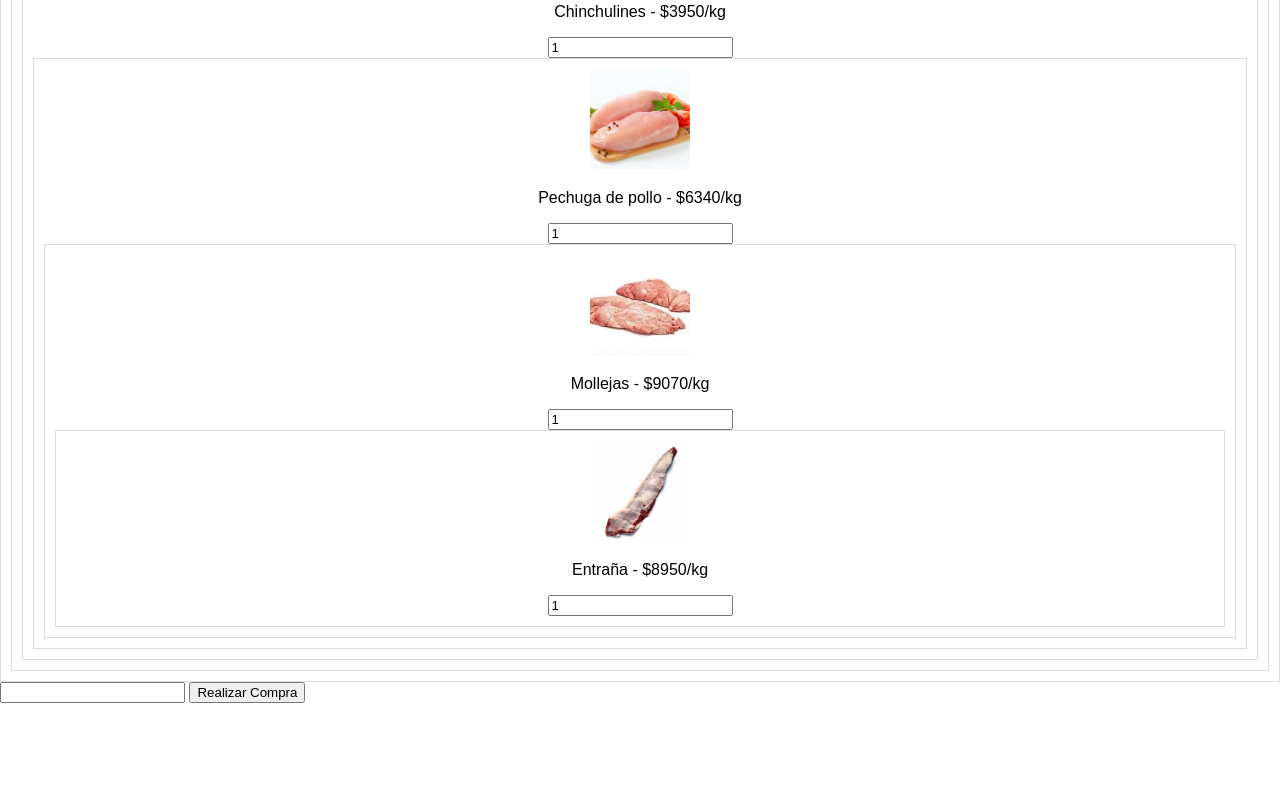
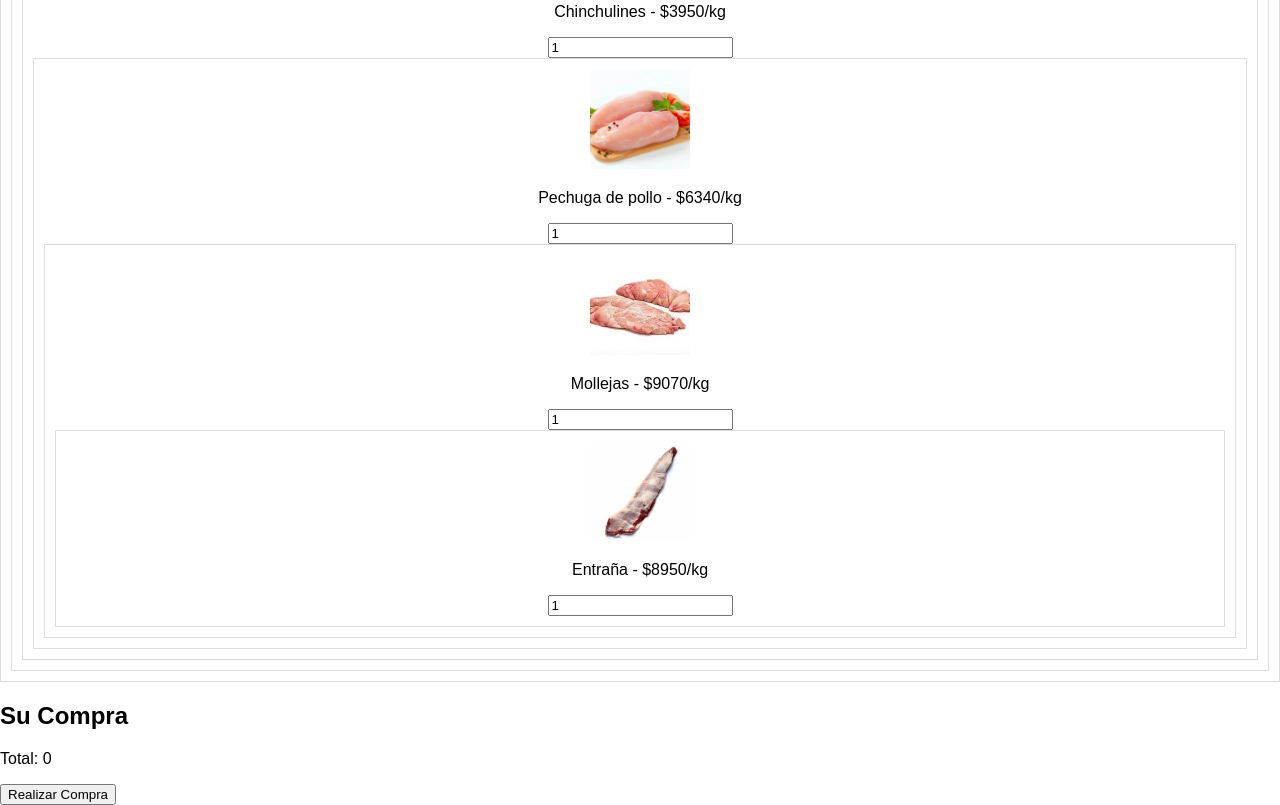
Before and after one commit to HGD87/71595-2da-preentrega, a plain HTML site: page index.html in a window 1280 px wide. Shown: the part 580-1385 px from the top of the page. Before the commit the page ends 1283 px from the top, so only its background shows below. Drawn offline with Linux system fonts and the light colour scheme.

Commit message:
Update index.html
Mejoras de carrito implementadas para mejor experiencia del usuario

```diff
--- a/index.html
+++ b/index.html
@@ -44,9 +44,13 @@
 
 </div>
 
-    <div id="carrito"></div>
-    <input type="number" id="cantidad_${producto.id}" min="1"> <!Agregar productos al carrito>
-    <button onclick="realizarCompra()">Realizar Compra</button>
+    <div id="carrito">
+        <h2>Su Compra</h2>
+        <ul id="lista-carrito">
+            </ul>
+        <p>Total: <span id="total">0</span></p>
+        <button id="btnComprar">Realizar Compra</button>
+    </div>
     <script src="script.js"></script>
 </body>
 </html>
```
